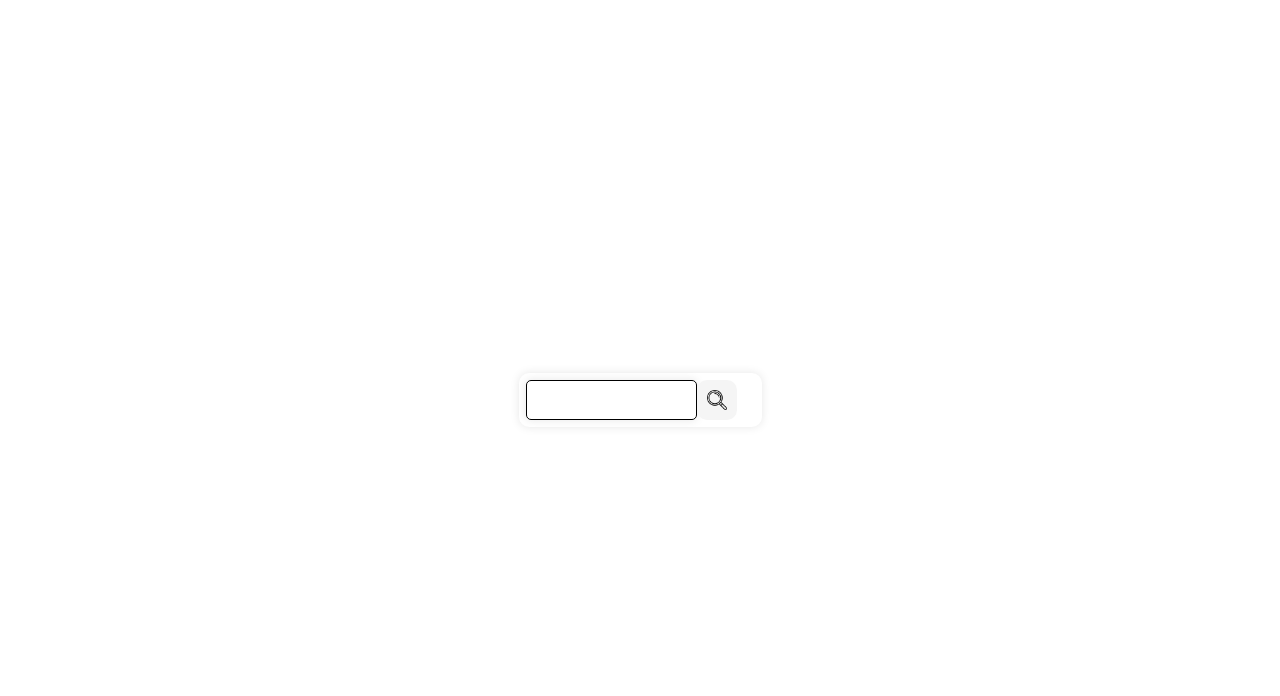
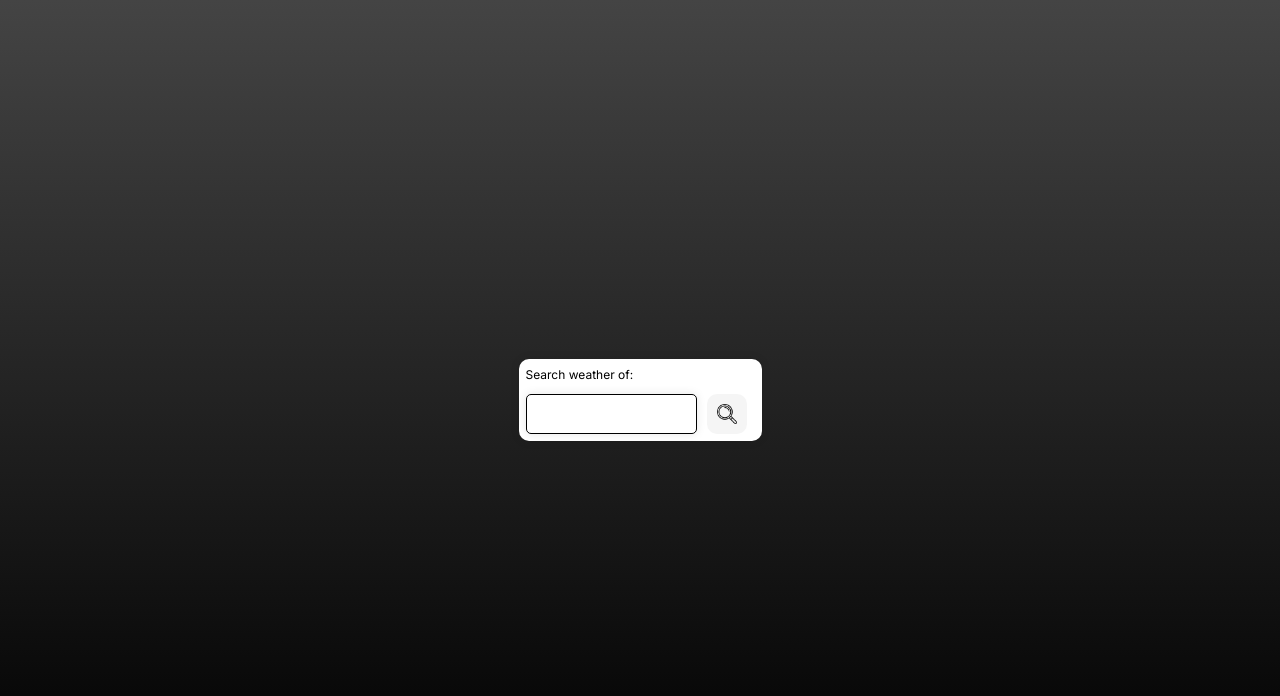
Before and after one commit to IsaqueBatist/Weather, a React (Create React App) app: page / in a window 1280 px wide. Shown: the top 696 px of the page. Built offline with nearby package versions, Linux system fonts and the light colour scheme.

Commit message:
Organizando estilos

```diff
--- a/src/Components/Button/index.tsx
+++ b/src/Components/Button/index.tsx
@@ -10,6 +10,7 @@ const ButtonContainer = styled.button`
   background-color: #f5f5f5;
   padding: 10px;
   border-radius: 10px;
+  margin-left: 10px;
 `;
 const Button = ({onClick}: IButtonProps) => {
   return (
--- a/src/Components/Card/index.tsx
+++ b/src/Components/Card/index.tsx
@@ -1,5 +1,5 @@
 import React, { useEffect, useState } from 'react';
-import { Container, InputContainer, TextError } from './style';
+import { Container, InputContainer, TextError, Tittle } from './style';
 import Input from '../input';
 import Button from '../Button';
 import CardBody from '../CardBody';
@@ -42,16 +42,18 @@ const Card = () => {
 
   return (
     <>
-    {isLoading? <Spinner size='xl' /> : (
+
+    {isLoading? <Spinner size='xl' color="white"/> : (
         < Container >
           <InputContainer>
+            <Tittle>Search weather of: </Tittle>
             <form style={{ display: 'flex' }} onSubmit={handleSubmit}>
               <Input value={valueInput} onChange={(e) => setValueInput(e.target.value)} isrequired={true} />
               <Button />
             </form>
           </InputContainer>
           {error && (
-            error?.response && error?.response.data.error.code === 1006 && <TextError>Nada localizado</TextError>
+            error?.response && error?.response.data.error.code === 1006 && <TextError>No matching location found</TextError>
           )}
         </Container >
     )}
--- a/src/Components/Card/style.ts
+++ b/src/Components/Card/style.ts
@@ -13,7 +13,7 @@ export const Container = styled.div`
 export const InputContainer = styled.div`
   display: flex;
   width: 100%;
-  flex-direction: row;
+  flex-direction: column;
   gap: 10px;
 `
 
@@ -23,3 +23,8 @@ export const TextError = styled.p`
   margin-top: 5px;
   width: 100%;
 `
+export const Tittle = styled.h1`
+  font-size: 12px;
+  color: #000;
+  margin: 0;
+`
--- a/src/Components/CardBody/index.tsx
+++ b/src/Components/CardBody/index.tsx
@@ -8,14 +8,16 @@ import {
 } from './style';
 import { ICardBodyProps } from './type';
 import arrow from '../../assets/icon/seta-esquerda.png';
+import { Image } from '@chakra-ui/react';
 
-const CardBody = ({propsData, onClick}: ICardBodyProps) => {
+const CardBody = ({ propsData, onClick }: ICardBodyProps) => {
 
   return (
     //CONTEUDO DO COMPONENTE
     // CONDITION, LOCAL TIME, IS_DAY,
     <Container is_day={propsData.is_day}>
       <Header>
+        <Image src={propsData.condition?.icon} alt={propsData.condition?.text} boxSize="50" m={0} />
         <ArrowButton onClick={onClick}>
           <img src={arrow} alt="seta para esquerda" width="30" />
         </ArrowButton>
--- a/src/Components/CardBody/style.ts
+++ b/src/Components/CardBody/style.ts
@@ -19,6 +19,7 @@ export const Container = styled.div<ICardProps>`
 export const Informations = styled.div<ICardProps>`
   width: 100%;
   background-color: ${props => props.is_day === 1 ? 'rgba(255, 255, 255, 0.29)' : 'rgba(0, 0, 0, 0.29)'};
+  margin-bottom: 5px;
   height: 112px;
   border-radius: 0 0 20px 20px;
   display: flex;
@@ -37,7 +38,7 @@ export const Temperature = styled.p`
 export const Header = styled.div`
   width: 100%;
   display: flex;
-  justify-content: flex-end;
+  justify-content: space-between;
   align-items: center;
 `
 export const ArrowButton = styled.button<ICardProps>`
--- a/src/globalStyle.ts
+++ b/src/globalStyle.ts
@@ -6,14 +6,15 @@ export const GlobalStyle = createGlobalStyle`
     padding: 0;
     font-family: Inter;
     font-size: 12px;
+    transition: all 0.3s;
   }
   body{
-    background: rgb(0,0,0);
-    background: linear-gradient(0deg, rgba(0,0,0,1) 0%, rgba(68,68,68,1) 100%);
-    width: 100%;
-    height: 100vh;
-    display: flex;
-    justify-content: center;
-    align-items: center;
+    background: #000 !important;
+    background: linear-gradient(0deg, rgba(0,0,0,1) 0%, rgba(68,68,68,1) 100%) !important;
+    width: 100% !important;
+    height: 100vh !important;
+    display: flex !important;
+    justify-content: center !important;
+    align-items: center !important;
   }
 `
--- a/src/index.tsx
+++ b/src/index.tsx
@@ -12,9 +12,9 @@ const root = ReactDOM.createRoot(
 );
 root.render(
   <React.StrictMode>
+    <GlobalStyle />
     <ChakraProvider>
       <QueryClientProvider client={queryClient}>
-        <GlobalStyle />
         <App />
       </QueryClientProvider>
     </ChakraProvider>
```
Also changed, not shown: 1 other file (tests, documents, lock files or other folders).
